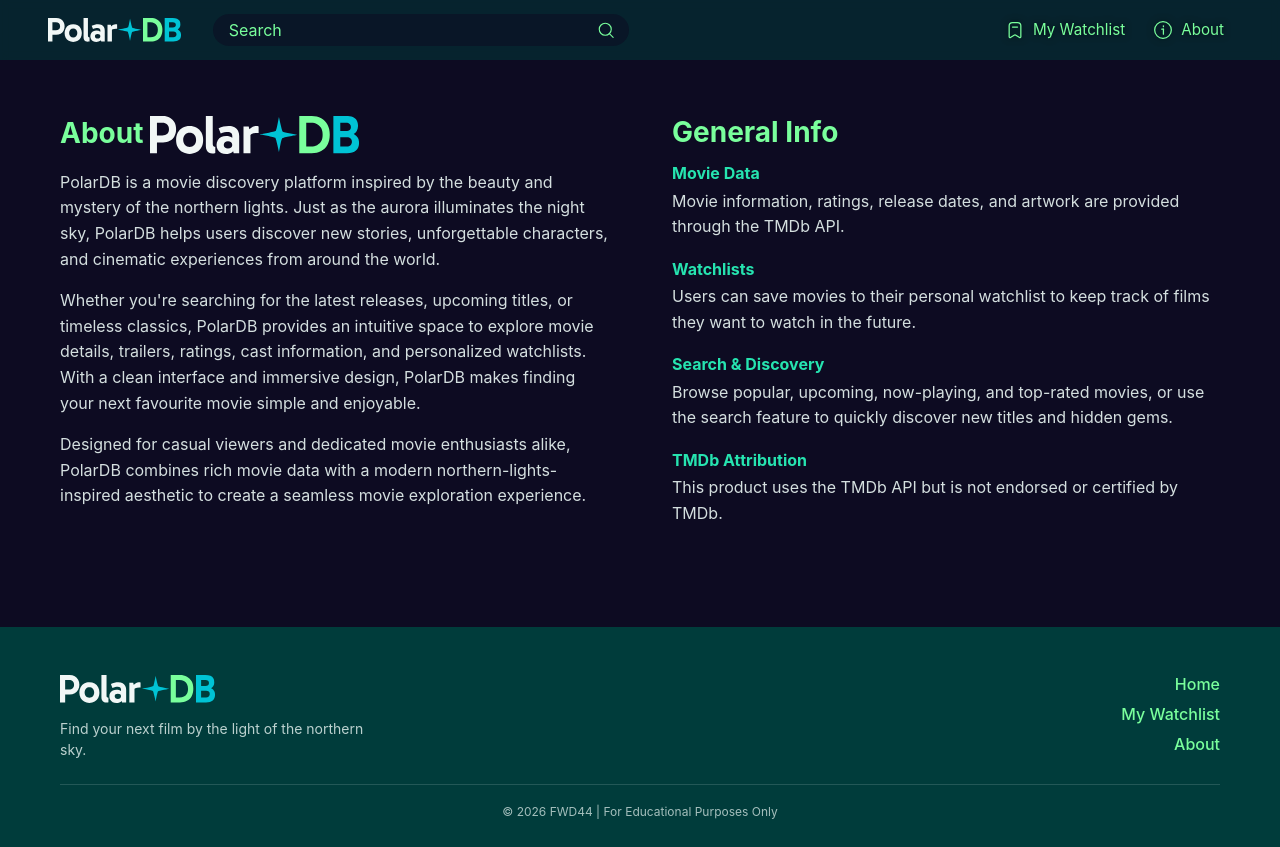
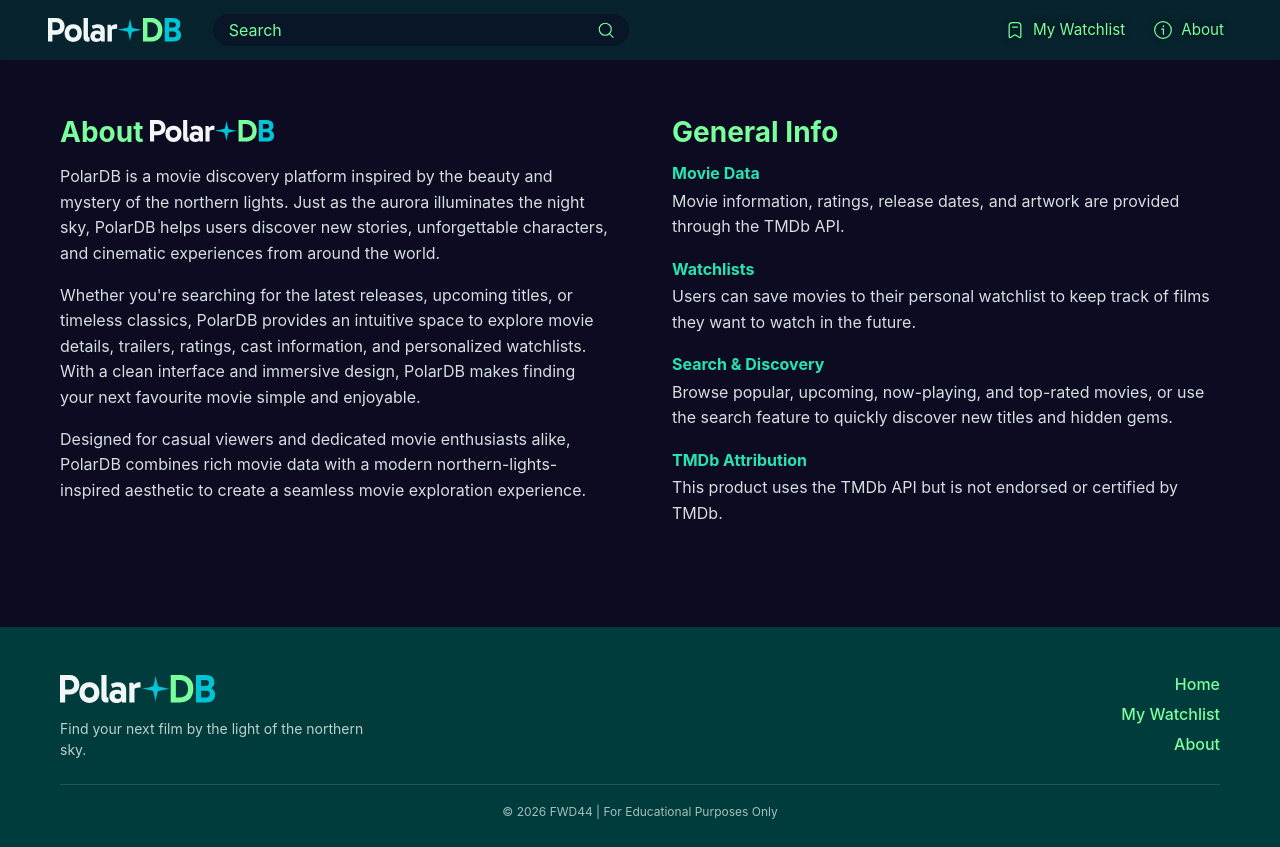
Before and after one commit to francescalulo/polar-db, a React (Vite) app: page /about in a window 1280 px wide. Built offline with nearby package versions, Linux system fonts and the light colour scheme.

Commit message:
Edit height of svg title logo and alignment

```diff
--- a/src/pages/About/About.scss
+++ b/src/pages/About/About.scss
@@ -24,9 +24,9 @@
 }
 
 .about__logo {
-  height: 1.35em;
+  height: .8em;
   width: auto;
-  vertical-align: middle;
+  vertical-align: baseline;
 }
 
 .about__intro p {
```
